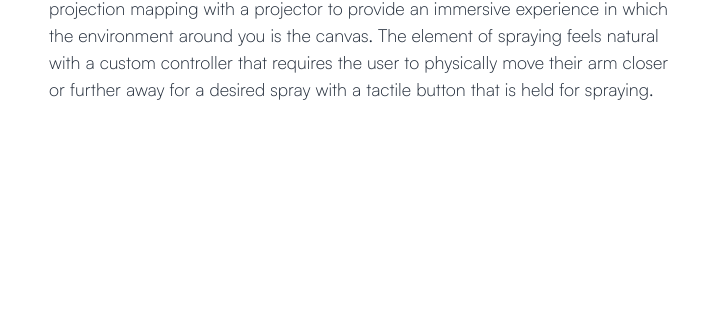
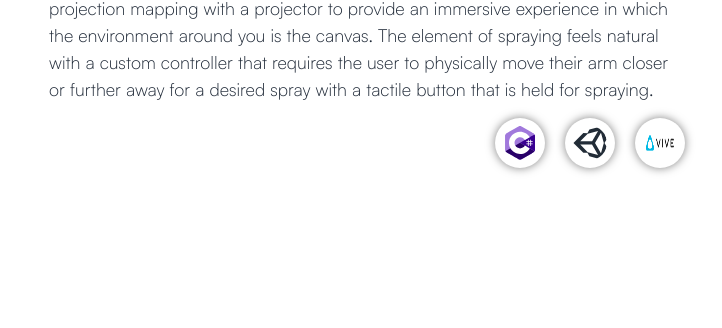
Before and after one commit to bennyboy15/personal_portfolio, a plain HTML site: page index.html in a window 1280 px wide. Shown: the part 2164-2492 px from the top of the page, 485-1207 px from the left. Drawn offline with nearby package versions, Linux system fonts and the light colour scheme; files whose address does not match are found by name.

Commit message:
Logos of the tools used in each project

```diff
--- a/index.html
+++ b/index.html
@@ -154,7 +154,6 @@
                 <div class="flip-card">
                     <div class="flip-card-inner">
                         <div class="flip-card-front">
-                            <!--<img src="https://via.placeholder.com/300x400" alt="Card Image">-->
                             <video src="./video/sprayVR.mp4" muted="muted" autoplay="autoplay" loop="loop" class="carousel-video spray-videos active "></video>
                             <video src="./video/IMG_0360.MOV" muted="muted" autoplay="autoplay" loop="loop" class="carousel-video spray-videos"></video>
                             <video src="./video/IMG_0396.mov" muted="muted" autoplay="autoplay" loop="loop" class="carousel-video spray-videos"></video>
@@ -189,10 +188,17 @@
                     arm closer or further away for a desired spray with a tactile button
                     that is held for spraying.
                 </p>
+                <div class="project-tools">
+                    <img src="./img/c-sharp (1).svg" alt="C#" class="dark:bg-[cornflowerblue]/50">
+                    <img src="./img/unity_dark.svg" alt="Unity" class="hidden dark:inline dark:bg-[cornflowerblue]/50">
+                    <img src="./img/unity (2).svg" alt="Unity" class="inline dark:hidden dark:bg-[cornflowerblue]/50">
+                    <img src="./img/Vive-logo.png" alt="HTC Vive" class="dark:bg-[cornflowerblue]/50">
+                </div>
             </div>
         </div>
     </div>
-
+    <img src="./img/unity_dark.svg" alt="Unity" class="dark:visible">
+                    <img src="./img/unity (2).svg" alt="Unity" class="dark:hidden">
     <script src="scripts.js"></script>
 </body>
 
--- a/styles.css
+++ b/styles.css
@@ -490,6 +490,21 @@ svg {
   font-size: large;
 }
 
+.project-tools {
+  margin-top: 15px;
+  display: flex;
+  gap: 20px;
+  justify-content: end;
+}
+.project-tools img {
+  width: 50px;
+  height: 50px;
+  border-radius: 50px;
+  box-shadow: 0 0 10px rgba(0, 0, 0, 0.5);
+  padding: 8px;
+  object-fit: fill;
+}
+
 .dots {
   margin-top: 20px;
   margin-bottom: 20px;
```
Also changed, not shown: img/Vive-logo.png (added), img/c-sharp (1).svg (added), img/unity (2).svg (added), img/unity_dark.svg (added).
